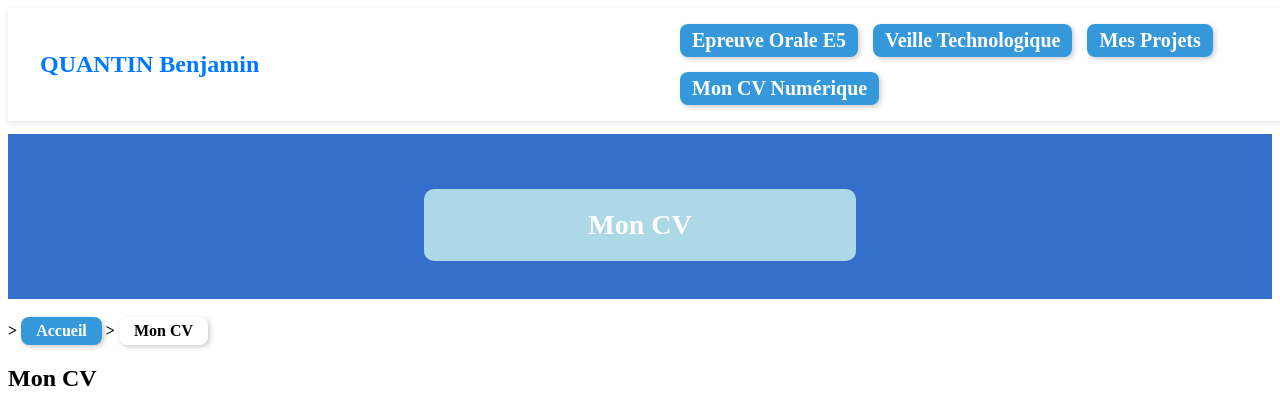
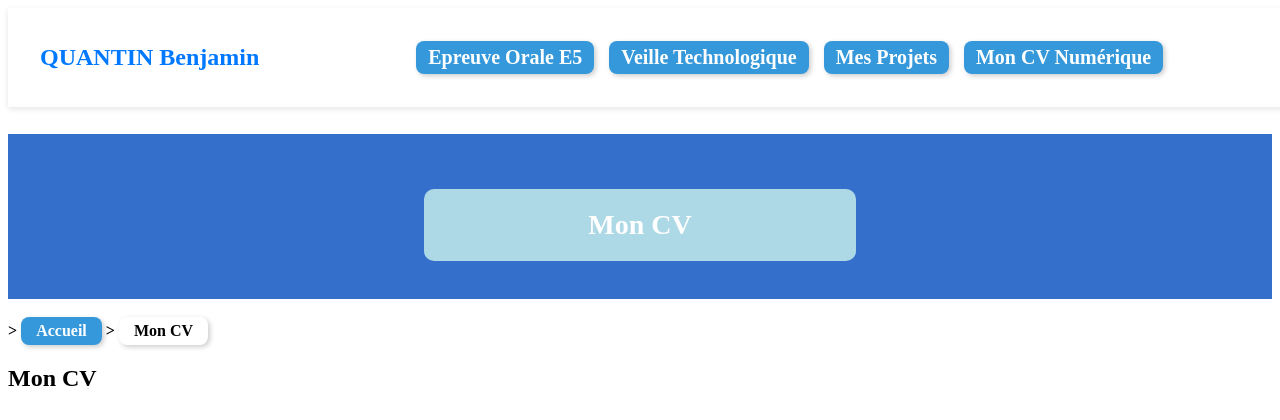
Before and after one commit to Benjamin-666/portfolio, a PHP site: page /cv.html in a window 1280 px wide. Shown: the top 420 px of the page. Run offline with PHP 8.4, Linux system fonts and the light colour scheme.

Commit message:
Update Portfolio.css

```diff
--- a/Portfolio.css
+++ b/Portfolio.css
@@ -43,19 +43,19 @@ nav ol {
 
 /* Zone GAUCHE, CENTRE, DROITE */
 .nav-left {
-    flex: 1;
+    flex: 0 1 auto; /* s'adapte à la taille du contenu */
     display: flex;
     justify-content: flex-start;
 }
 
 .nav-center {
-    flex: 1;
+    flex: 1; /* si tu veux remettre ta barre de recherche plus tard */
     display: flex;
     justify-content: center;
 }
 
 .nav-right {
-    flex: 1;
+    flex: 0 1 auto; /* la zone ne reste plus bloquée à 33% */
     display: flex;
     justify-content: flex-end;
 }
```
